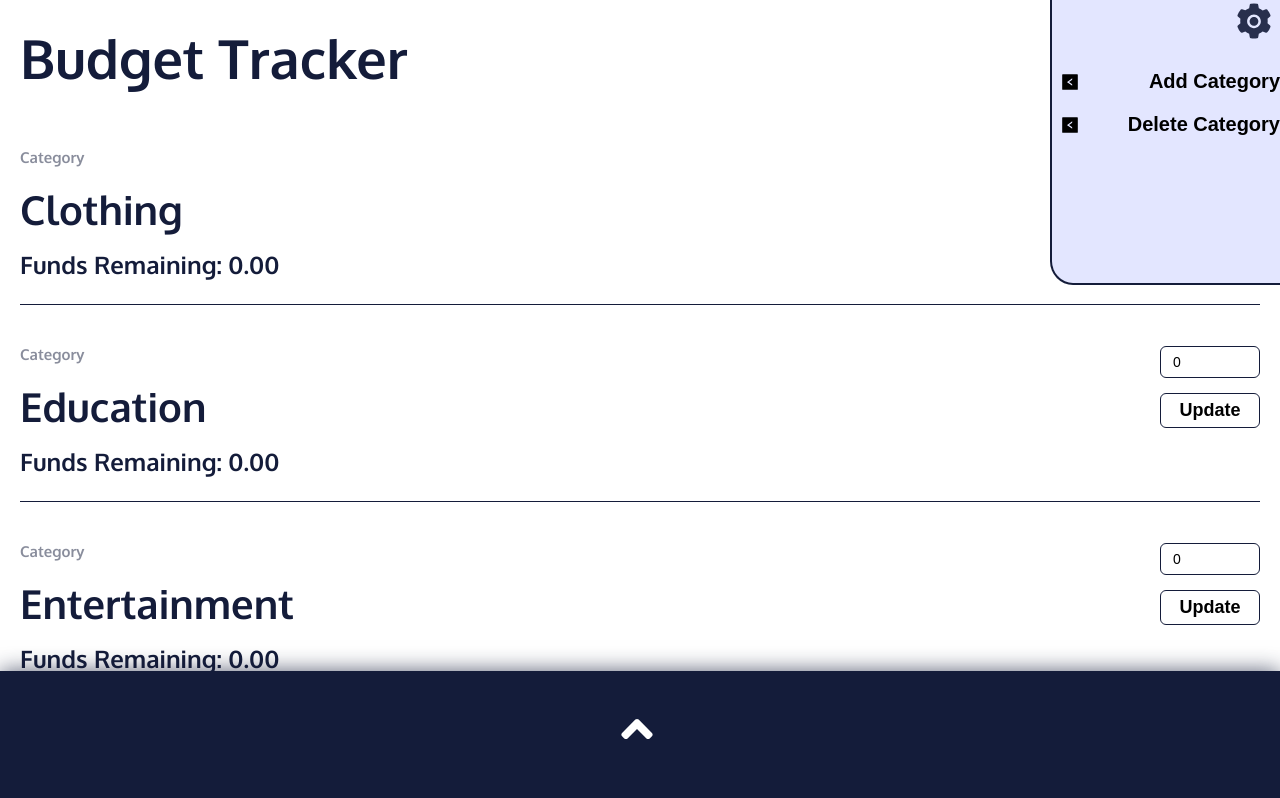
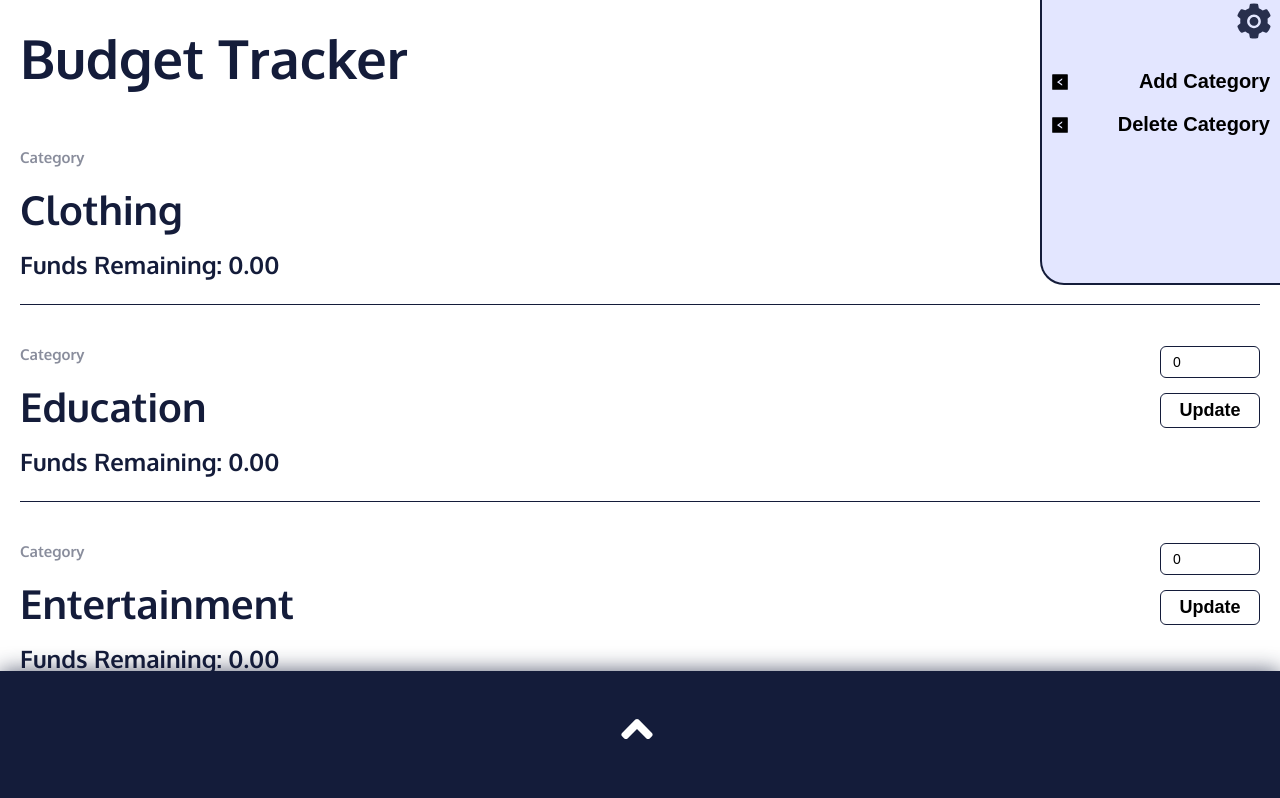
Before and after one commit to E-D-Richard/budget-tracker-webbapp, a React (Create React App) app: page / in a window 1280 px wide. Shown: the top 798 px of the page. Built offline with nearby package versions, Linux system fonts and the light colour scheme.

Commit message:
fix scrollbar growth issue

```diff
--- a/src/components/header/settingsMenu/settings/settings.css
+++ b/src/components/header/settingsMenu/settings/settings.css
@@ -10,6 +10,7 @@
   min-width: 220px;
   max-width: 25vw;
   margin-top: 1.5rem;
+  margin-right: 1rem;
 }
 
 
--- a/src/components/header/settingsMenu/settingsMenu.css
+++ b/src/components/header/settingsMenu/settingsMenu.css
@@ -95,7 +95,7 @@
 /* ---------------------------------------------------------- custom scroll bar styles */
 
 #settings-menu::-webkit-scrollbar {
-  width: 10px;
+  width: 12px;
   background-color: var(--light-blue);
 }
 
@@ -104,7 +104,7 @@
   /* everything below mocks margin behavior */
   box-shadow: inset 0 0 18px 18px rgb(140, 139, 139);
   border: solid 4px transparent;
-  border-left: solid 0 transparent;
+  border-left: solid 2px transparent;
   background-clip: padding-box;
   -webkit-border-radius: 20px;
 }
@@ -112,5 +112,5 @@
 #settings-menu::-webkit-scrollbar-thumb:hover {
   box-shadow: inset 0 0 14px 14px rgb(111, 111, 111);
   border: solid 2px transparent;
-  border-left: solid 0 transparent;
+  border-left: solid 2px transparent;
 }
```
Also changed, not shown: 1 other file (tests, documents, lock files or other folders).
